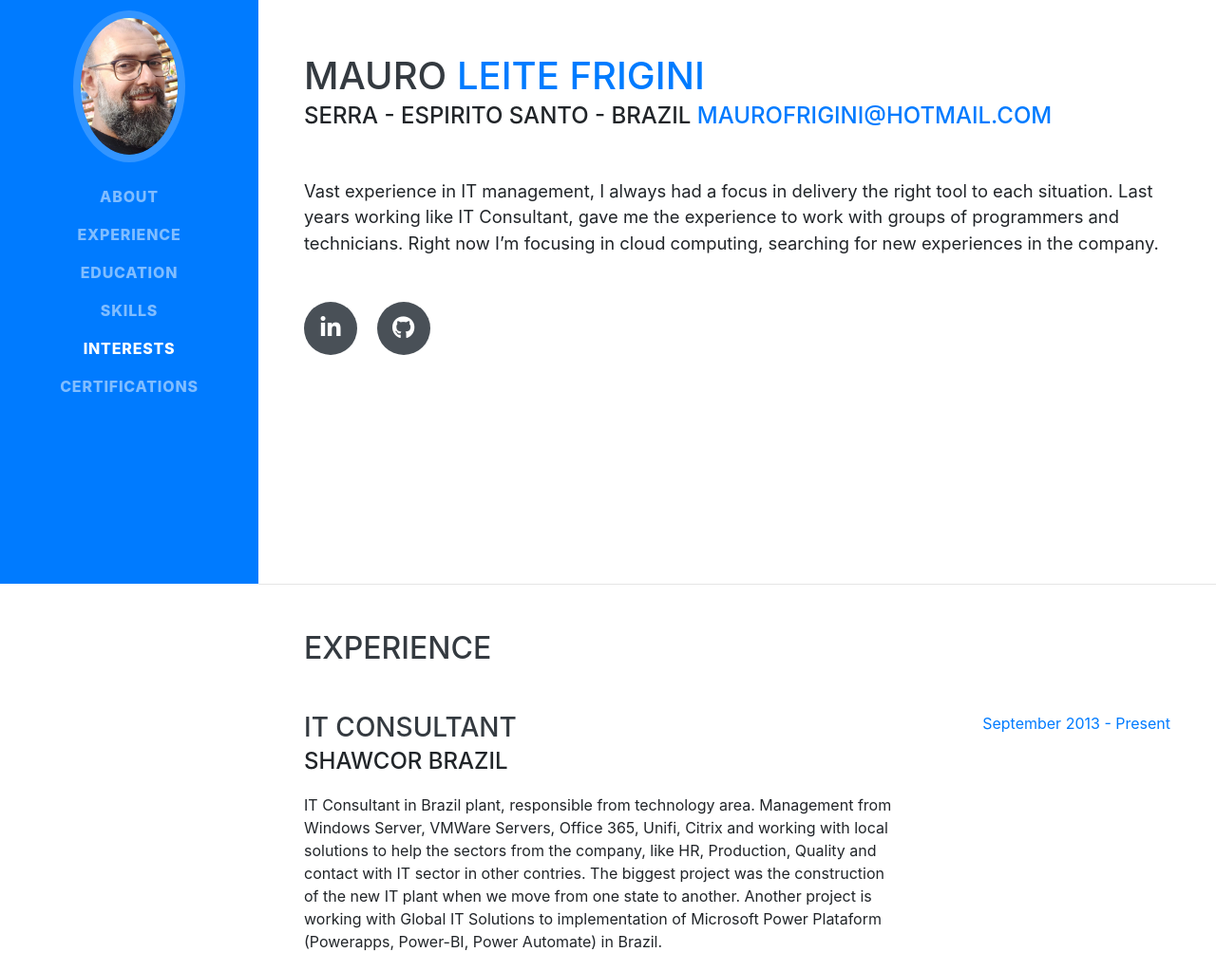
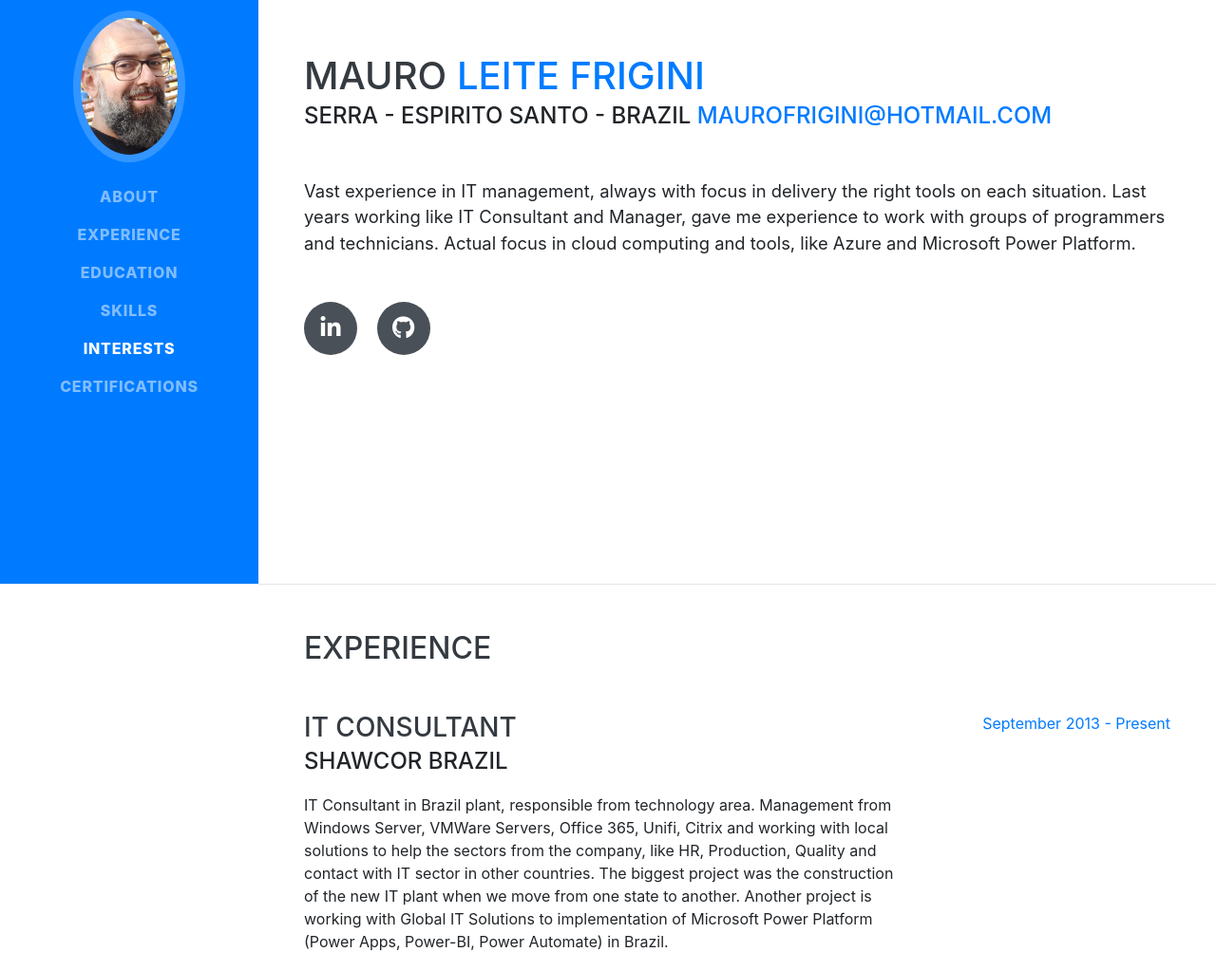
Before and after one commit to maurofrigini/maurofrigini.github.io, a website with bundled scripts: page index.html in a window 1280 px wide. Shown: the part 185-1208 px from the top of the page at 95% size. Built offline with nearby package versions, Linux system fonts and the light colour scheme; a web font is replaced by a local one.

Commit message:
added new skills and shawcor microsoft power plataform project

```diff
--- a/index.html
+++ b/index.html
@@ -69,7 +69,7 @@
         <div class="subheading mb-5">Serra - Espirito Santo - Brazil
           <a href="mailto:name@email.com">maurofrigini@hotmail.com</a>
         </div>
-        <p class="lead mb-5">Vast experience in IT management, I always had a focus in delivery the right tool to each situation. Last years working like IT Consultant, gave me the experience to work with groups of programmers and technicians. Right now I’m focusing in cloud computing, searching for new experiences in the company.</p>
+        <p class="lead mb-5">Vast experience in IT management, always with focus in delivery the right tools on each situation. Last years working like IT Consultant and Manager, gave me experience to work with groups of programmers and technicians. Actual focus in cloud computing and tools, like Azure and Microsoft Power Platform.</p>
         <div class="social-icons">
           <a href="https://www.linkedin.com/in/mauro-leite-friigini/" target="_blank">
             <i class="fab fa-linkedin-in"></i>
@@ -90,7 +90,7 @@
           <div class="resume-content">
             <h3 class="mb-0">IT Consultant</h3>
             <div class="subheading mb-3">Shawcor Brazil</div>
-            <p>IT Consultant in Brazil plant, responsible from technology area. Management from Windows Server, VMWare Servers, Office 365, Unifi, Citrix and working with local solutions to help the sectors from the company, like HR, Production, Quality and contact with IT sector in other contries. The biggest project was the construction of the new IT plant when we move from one state to another. Another project is working with Global IT Solutions to implementation of Microsoft Power Plataform (Powerapps, Power-BI, Power Automate) in Brazil.</p>
+            <p>IT Consultant in Brazil plant, responsible from technology area. Management from Windows Server, VMWare Servers, Office 365, Unifi, Citrix and working with local solutions to help the sectors from the company, like HR, Production, Quality and contact with IT sector in other countries. The biggest project was the construction of the new IT plant when we move from one state to another. Another project is working with Global IT Solutions to implementation of Microsoft Power Platform (Power Apps, Power-BI, Power Automate) in Brazil.</p>
           </div>
           <div class="resume-date text-md-right">
             <span class="text-primary">September 2013 - Present</span>
@@ -176,7 +176,7 @@
             Cloud computing - Azure/AWS/Google.</li>
           <li>
             <i class="fa-li fa fa-check"></i>
-            Microsoft Power Plataform (Power Apps, Power BI, Power Automation).</li>
+            Microsoft Power Platform (Power Apps, Power BI, Power Automation).</li>
           <li>
             <i class="fa-li fa fa-check"></i>
             ITIL/PMP/Scrum.</li>
```
